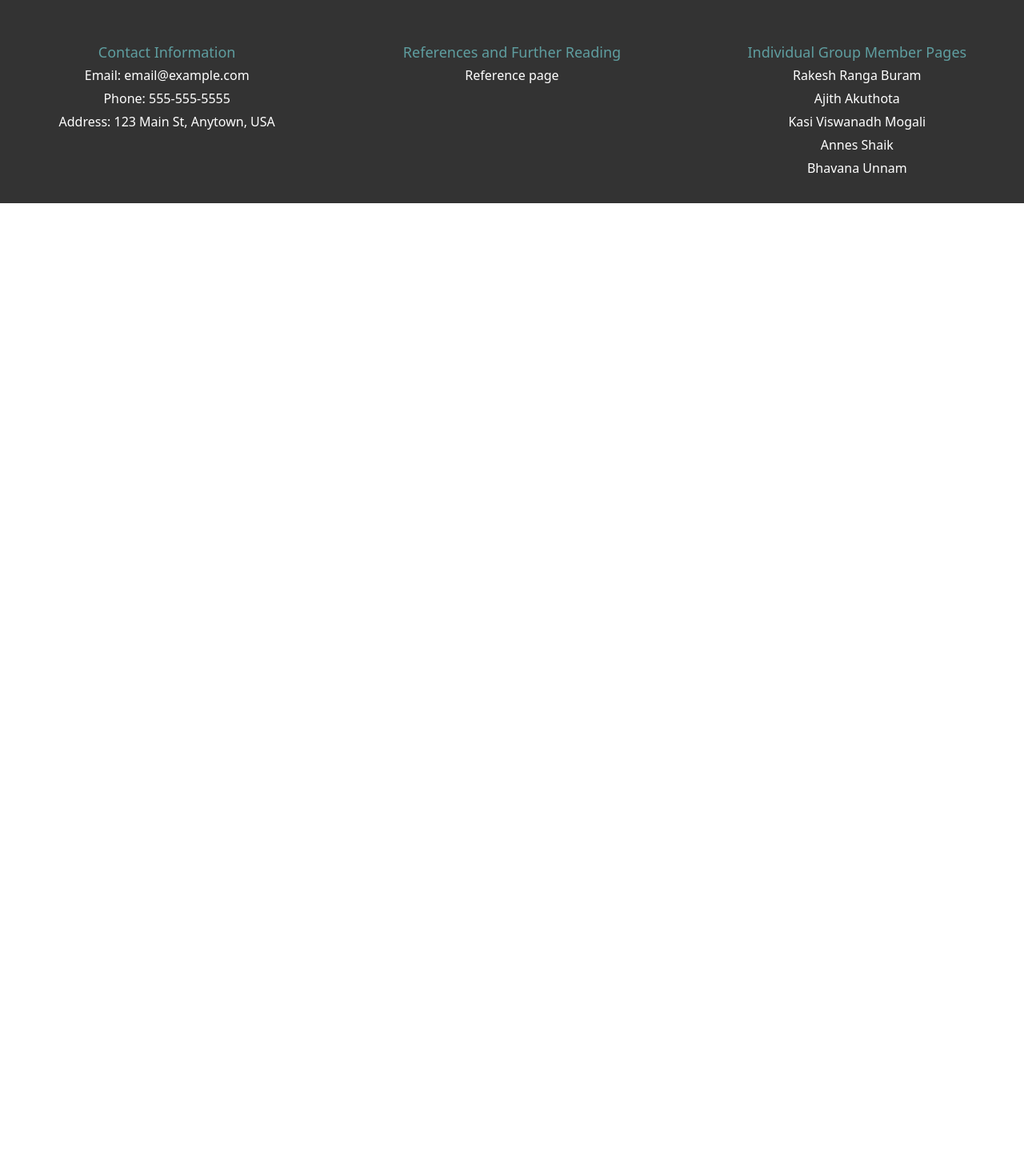
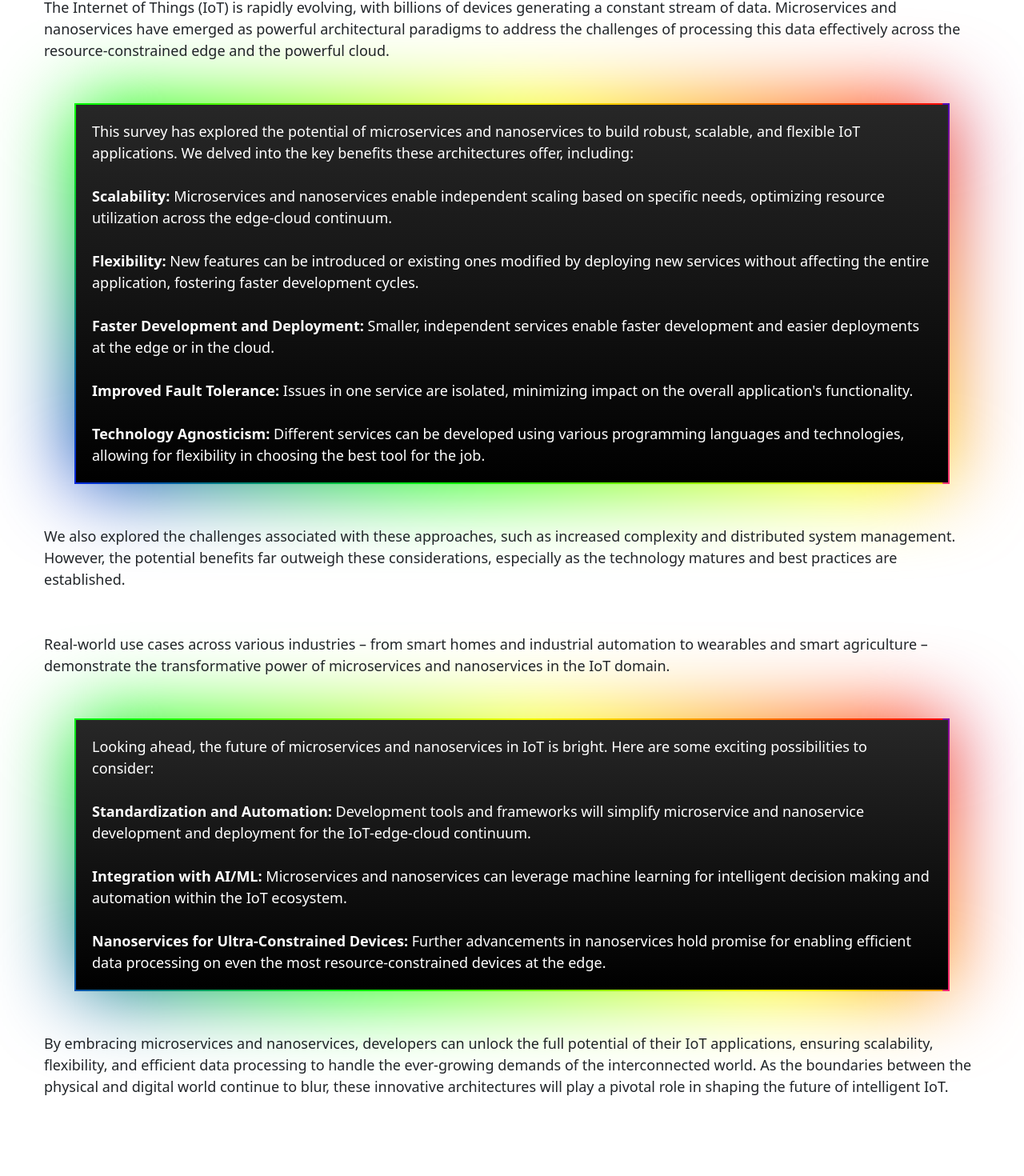
Before and after one commit to Rakesh-Ranga-Buram/web-tech-final-project, a React (Create React App) app: page /conclusion in a window 1280 px wide. Shown: the part 400-1870 px from the top of the page at 80% size. Before the commit the page ends 800 px from the top, so only its background shows below. Built offline with nearby package versions, Linux system fonts and the light colour scheme.

Commit message:
conclusion page

```diff
--- a/src/components/Closure/Closure.css
+++ b/src/components/Closure/Closure.css
@@ -0,0 +1,55 @@
+.closure {
+  display: block;
+  font-size: 18px;
+  padding: 60px 40px;
+}
+
+.block {
+  position: relative;
+  padding: 20px;
+  background: linear-gradient(0deg, #000, #272727);
+  color: #fff;
+  margin: 0 40px;
+}
+
+.block:before,
+.block:after {
+  content: "";
+  position: absolute;
+  left: -2px;
+  top: -2px;
+  background: linear-gradient(
+    45deg,
+    #fb0094,
+    #0000ff,
+    #00ff00,
+    #ffff00,
+    #ff0000,
+    #fb0094,
+    #0000ff,
+    #00ff00,
+    #ffff00,
+    #ff0000
+  );
+  background-size: 400%;
+  width: calc(100% + 4px);
+  height: calc(100% + 4px);
+  z-index: -1;
+  animation: steam 20s linear infinite;
+}
+
+@keyframes steam {
+  0% {
+    background-position: 0 0;
+  }
+  50% {
+    background-position: 400% 0;
+  }
+  100% {
+    background-position: 0 0;
+  }
+}
+
+.block:after {
+  filter: blur(50px);
+}
--- a/src/components/Closure/Closure.js
+++ b/src/components/Closure/Closure.js
@@ -9,7 +9,118 @@ function Closure() {
           <h1 className="head_page">Conclusion</h1>
         </div>
       </div>
-      <div className="body_container"></div>
+      <div className="body_container">
+        <div className="closure">
+          <div>
+            The Internet of Things (IoT) is rapidly evolving, with billions of
+            devices generating a constant stream of data. Microservices and
+            nanoservices have emerged as powerful architectural paradigms to
+            address the challenges of processing this data effectively across
+            the resource-constrained edge and the powerful cloud.
+          </div>
+          <br />
+          <br />
+
+          <div className="block">
+            <div>
+              This survey has explored the potential of microservices and
+              nanoservices to build robust, scalable, and flexible IoT
+              applications. We delved into the key benefits these architectures
+              offer, including:
+            </div>
+            <br />
+            <div>
+              <b>Scalability:</b> Microservices and nanoservices enable
+              independent scaling based on specific needs, optimizing resource
+              utilization across the edge-cloud continuum.
+            </div>
+            <br />
+            <div>
+              <b>Flexibility:</b> New features can be introduced or existing
+              ones modified by deploying new services without affecting the
+              entire application, fostering faster development cycles.
+            </div>
+            <br />
+            <div>
+              <b>Faster Development and Deployment:</b> Smaller, independent
+              services enable faster development and easier deployments at the
+              edge or in the cloud.
+            </div>
+            <br />
+            <div>
+              <b>Improved Fault Tolerance:</b> Issues in one service are
+              isolated, minimizing impact on the overall application's
+              functionality.
+            </div>
+            <br />
+            <div>
+              <b>Technology Agnosticism:</b> Different services can be developed
+              using various programming languages and technologies, allowing for
+              flexibility in choosing the best tool for the job.
+            </div>
+            <div></div>
+          </div>
+          <br />
+          <br />
+
+          <div>
+            We also explored the challenges associated with these approaches,
+            such as increased complexity and distributed system management.
+            However, the potential benefits far outweigh these considerations,
+            especially as the technology matures and best practices are
+            established.
+          </div>
+          <br />
+          <br />
+
+          <div>
+            Real-world use cases across various industries – from smart homes
+            and industrial automation to wearables and smart agriculture –
+            demonstrate the transformative power of microservices and
+            nanoservices in the IoT domain.
+          </div>
+          <br />
+          <br />
+
+          <div className="block">
+            <div>
+              Looking ahead, the future of microservices and nanoservices in IoT
+              is bright. Here are some exciting possibilities to consider:
+            </div>
+            <br />
+            <div>
+              <b>Standardization and Automation:</b> Development tools and
+              frameworks will simplify microservice and nanoservice development
+              and deployment for the IoT-edge-cloud continuum.
+            </div>
+            <br />
+            <div>
+              <b>Integration with AI/ML:</b> Microservices and nanoservices can
+              leverage machine learning for intelligent decision making and
+              automation within the IoT ecosystem.
+            </div>
+            <br />
+            <div>
+              <b>Nanoservices for Ultra-Constrained Devices:</b> Further
+              advancements in nanoservices hold promise for enabling efficient
+              data processing on even the most resource-constrained devices at
+              the edge.
+            </div>
+          </div>
+          <br />
+          <br />
+
+          <div>
+            By embracing microservices and nanoservices, developers can unlock
+            the full potential of their IoT applications, ensuring scalability,
+            flexibility, and efficient data processing to handle the
+            ever-growing demands of the interconnected world. As the boundaries
+            between the physical and digital world continue to blur, these
+            innovative architectures will play a pivotal role in shaping the
+            future of intelligent IoT.
+          </div>
+        </div>
+      </div>
     </>
   );
 }
```
